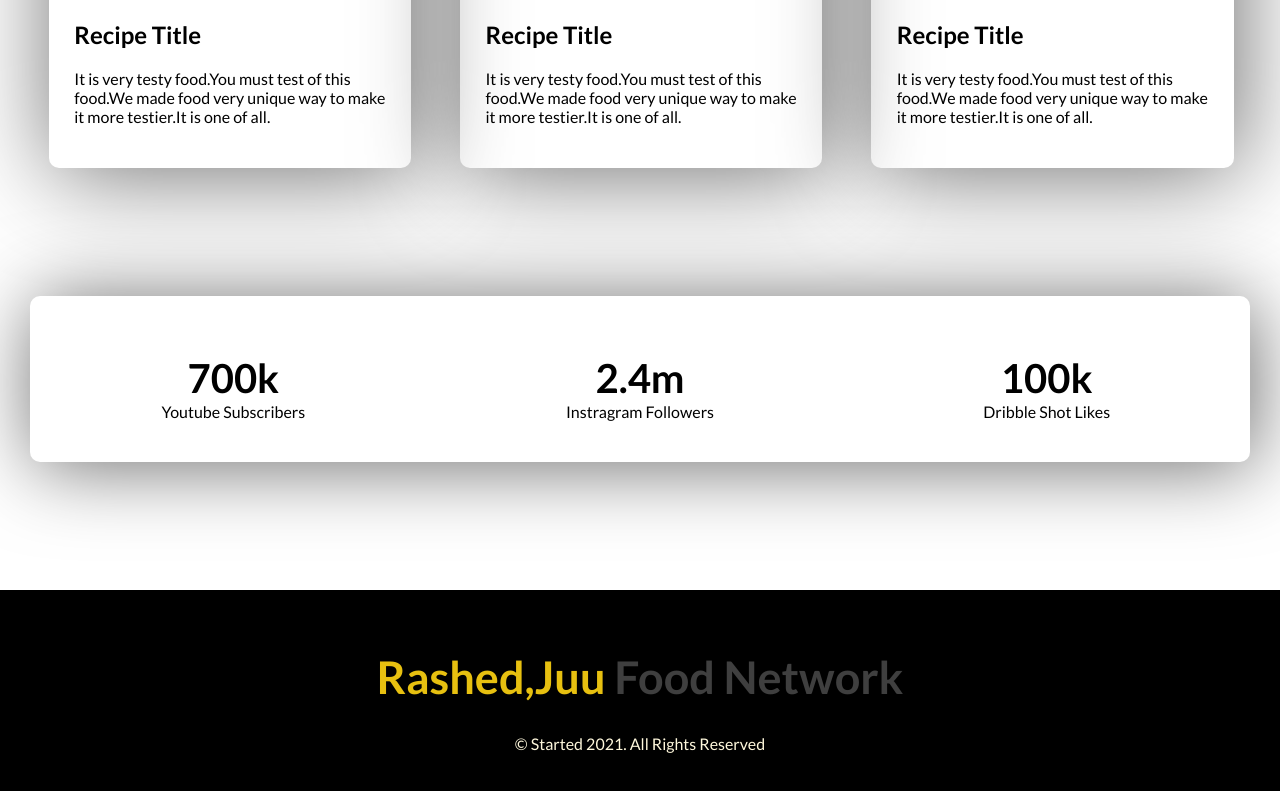
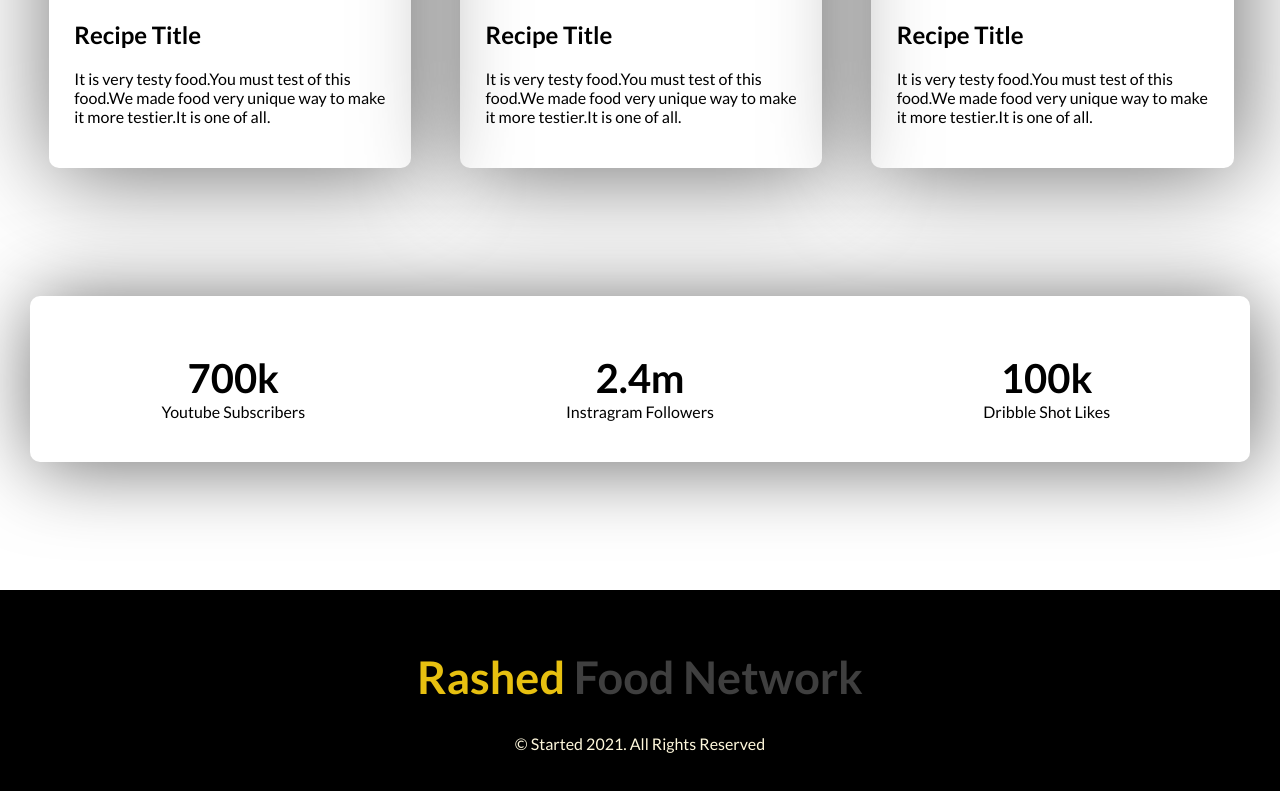
Before and after one commit to rashedmk/Rashedfood-network, a plain HTML site: page index.html in a window 1280 px wide. Shown: the part 1858-2649 px from the top of the page. Drawn offline with Linux system fonts and the light colour scheme.

Commit message:
all done

```diff
--- a/index.html
+++ b/index.html
@@ -88,7 +88,7 @@
     </section>
 
     <footer>
-        <h1 class="bigger"> <span>Rashed,Juu</span> Food Network</h1>
+        <h1 class="bigger"> <span>Rashed</span> Food Network</h1>
         <p>© Started 2021. All Rights Reserved</p>
     </footer>
 
```
